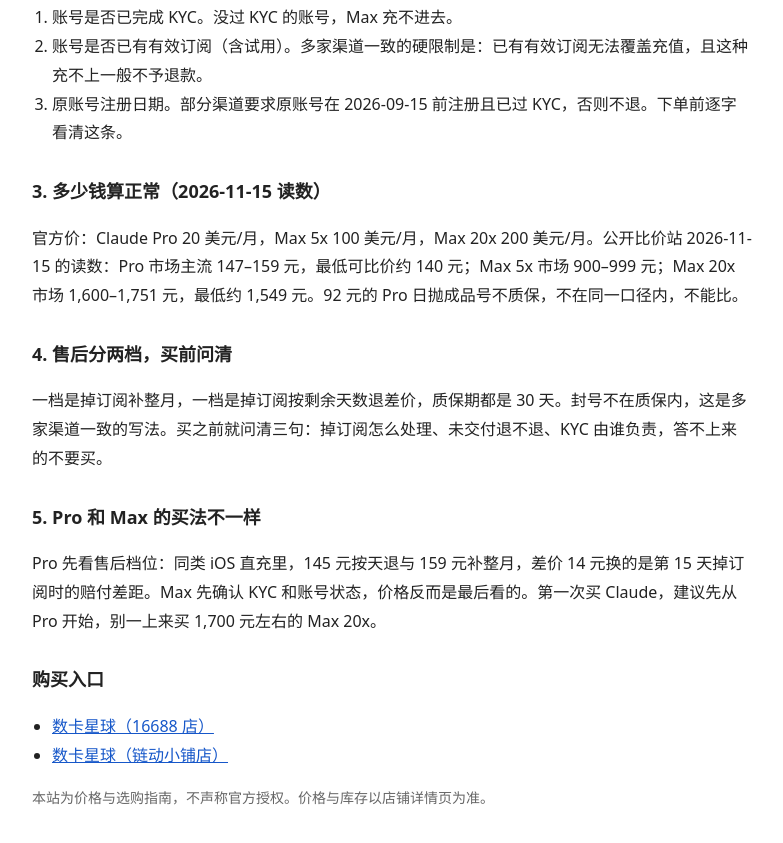
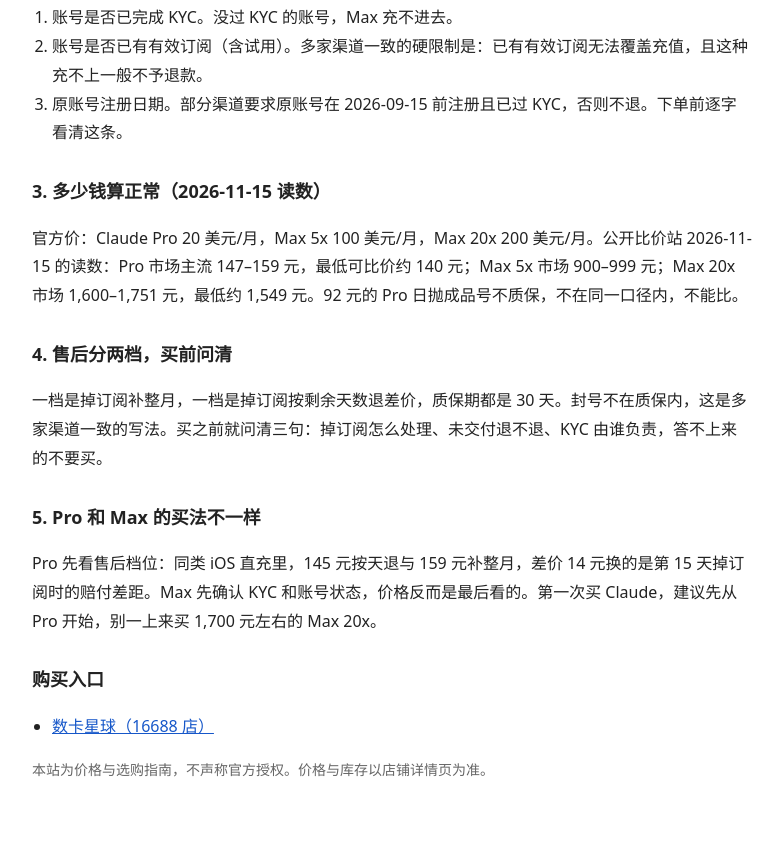
Before and after one commit to xwdeshenghuo/ai-subscription-buying-guide, a plain HTML site: page claude-pro-kyc.html in a window 1280 px wide. Shown: the part 434-1277 px from the top of the page, without its empty margins (248-1031 px from the left). After the commit the page ends 1254 px from the top, so only its background shows below. Drawn offline with Linux system fonts and the light colour scheme.

Commit message:
2026-11-21：链动引流冻结，移除全站购买入口里的链动店链接，只留16688店

```diff
--- a/claude-pro-kyc.html
+++ b/claude-pro-kyc.html
@@ -40,7 +40,6 @@ ol,ul{padding-left:20px}
 <h2>购买入口</h2>
 <ul>
 <li><a href="https://www.16688.com.cn/shop/S833876">数卡星球（16688 店）</a></li>
-<li><a href="https://wzyp.cn/shop/VJX8A2B1">数卡星球（链动小铺店）</a></li>
 </ul>
 </section>
 <p class="note">本站为价格与选购指南，不声称官方授权。价格与库存以店铺详情页为准。</p>
```
Also changed, not shown: claude-upgrade-rejected.html (+0 -1 lines), cost-calculator-muse.html (+0 -1 lines), delivery-verification.html (+0 -1 lines), error-code-dictionary.html (+0 -1 lines), index.html (+0 -1 lines), payment-board-muse.html (+0 -1 lines), plus-charge-error.html (+0 -1 lines), plus-go-pro-choose.html (+0 -1 lines), plus-half-price.html (+0 -1 lines), pre-purchase-check.html (+0 -1 lines).
